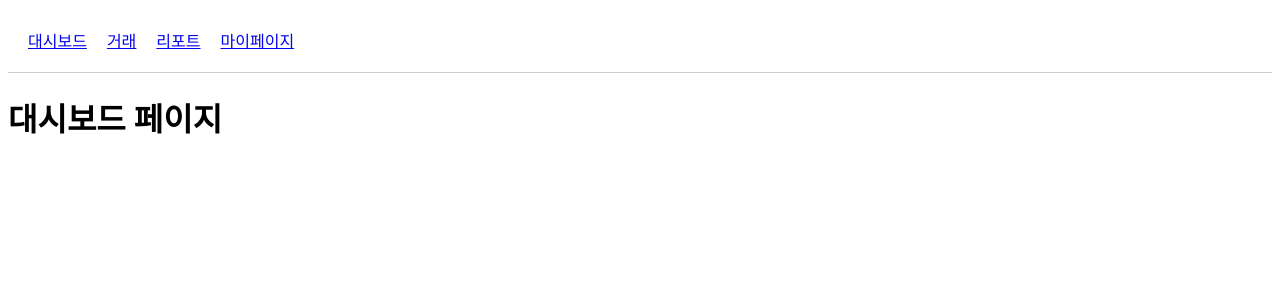
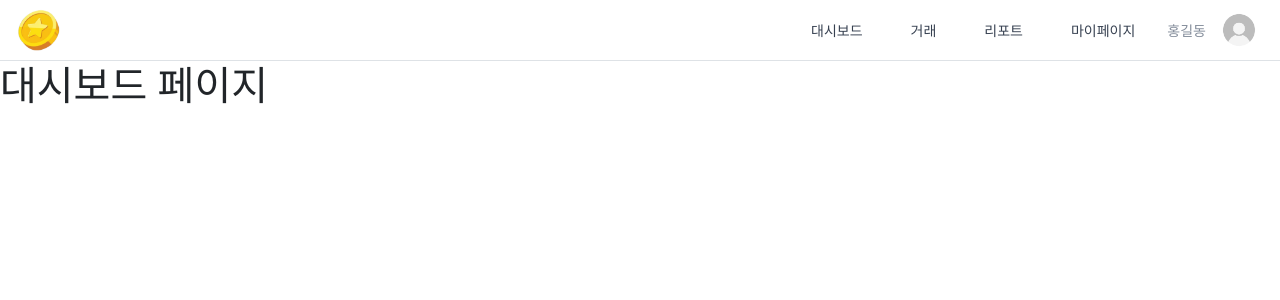
Before and after one commit to kb-skeleton-team2/wallet-guardian, a Vue app: page / in a window 1280 px wide. Shown: the top 300 px of the page. Built offline with nearby package versions, Linux system fonts and the light colour scheme; data requests are answered from the project's data file.

Commit message:
feat: 공통 헤더 컴포넌트 구현

```diff
--- a/src/App.vue
+++ b/src/App.vue
@@ -1,21 +1,11 @@
 <template>
+  <Header />
+
   <div>
-    <nav
-      style="
-        display: flex;
-        gap: 20px;
-        padding: 20px;
-        border-bottom: 1px solid #ccc;
-      "
-    >
-      <router-link to="/dashboard">대시보드</router-link>
-      <router-link to="/transactions">거래</router-link>
-      <router-link to="/report">리포트</router-link>
-      <router-link to="/report">마이페이지</router-link>
-    </nav>
-
     <router-view />
   </div>
 </template>
 
-<script setup></script>
+<script setup>
+import Header from '@/components/common/Header.vue';
+</script>
--- /dev/null
+++ b/src/components/common/Header.vue
@@ -0,0 +1,103 @@
+<!-- src/components/common/Header.vue -->
+<template>
+  <header class="border-bottom bg-white">
+    <div
+      class="d-flex align-items-center px-3"
+      style="height: 60px"
+    >
+      <!-- 로고 -->
+      <div class="me-auto">
+        <RouterLink to="/dashboard">
+          <img
+            src="@/assets/logo.png"
+            alt="로고"
+            style="width: 44px; height: 44px; object-fit: contain"
+          />
+        </RouterLink>
+      </div>
+
+      <!-- 네비게이션 -->
+      <nav class="d-flex align-items-center gap-3">
+        <RouterLink
+          to="/dashboard"
+          class="nav-link px-3"
+          >대시보드</RouterLink
+        >
+        <RouterLink
+          to="/transactions"
+          class="nav-link px-3"
+          >거래</RouterLink
+        >
+        <RouterLink
+          to="/report"
+          class="nav-link px-3"
+          >리포트</RouterLink
+        >
+        <RouterLink
+          to="/mypage/:id"
+          class="nav-link px-3"
+          >마이페이지</RouterLink
+        >
+      </nav>
+
+      <!-- 프로필 -->
+      <div class="d-flex align-items-center gap-2 ms-3">
+        <RouterLink
+          to="/mypage/:id"
+          class="text-decoration-none username"
+        >
+          {{ username }}
+        </RouterLink>
+
+        <RouterLink to="/mypage/:id">
+          <img
+            src="@/assets/profile.png"
+            alt="프로필"
+            class="rounded-circle"
+            style="width: 50px; height: 50px; object-fit: contain"
+          />
+        </RouterLink>
+      </div>
+    </div>
+  </header>
+</template>
+
+<script setup>
+import { RouterLink } from 'vue-router';
+
+import { ref, onMounted } from 'vue';
+
+const username = ref('');
+
+onMounted(async () => {
+  const res = await fetch('http://localhost:3000/users/1');
+  const user = await res.json();
+  username.value = user.name;
+});
+</script>
+
+<style scoped>
+.nav-link {
+  font-size: 14px;
+  color: #374151;
+  border-radius: 6px;
+  transition: all 0.2s ease;
+}
+
+nav .nav-link:hover {
+  color: #ffbc39;
+}
+nav .nav-link.router-link-active {
+  color: #ffbc39;
+  font-weight: 600;
+  box-shadow: 0 3px 0 #ffbc39;
+  border-radius: 0;
+
+  padding-top: 10px;
+  padding-bottom: 20px;
+}
+.username {
+  font-size: 14px;
+  color: #838c9a;
+}
+</style>
--- a/src/main.js
+++ b/src/main.js
@@ -1,9 +1,8 @@
 import { createApp } from 'vue'
 import { createPinia } from 'pinia'
-
 import App from './App.vue'
 import router from './router'
-
+import 'bootstrap/dist/css/bootstrap.min.css'
 const app = createApp(App)
 
 app.use(createPinia())
```
Also changed, not shown: src/assets/logo.png (added), src/assets/profile.png (added).
